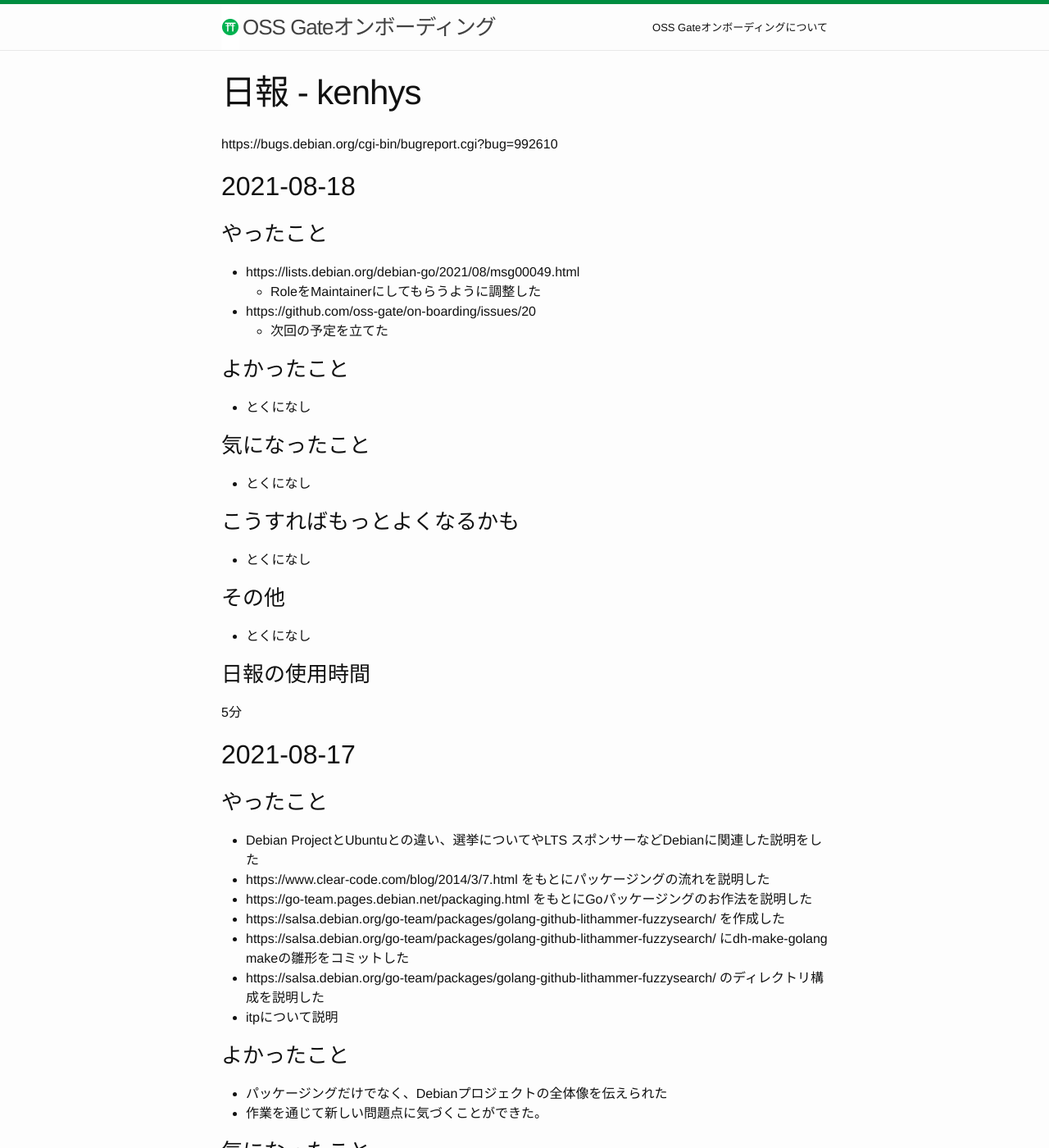
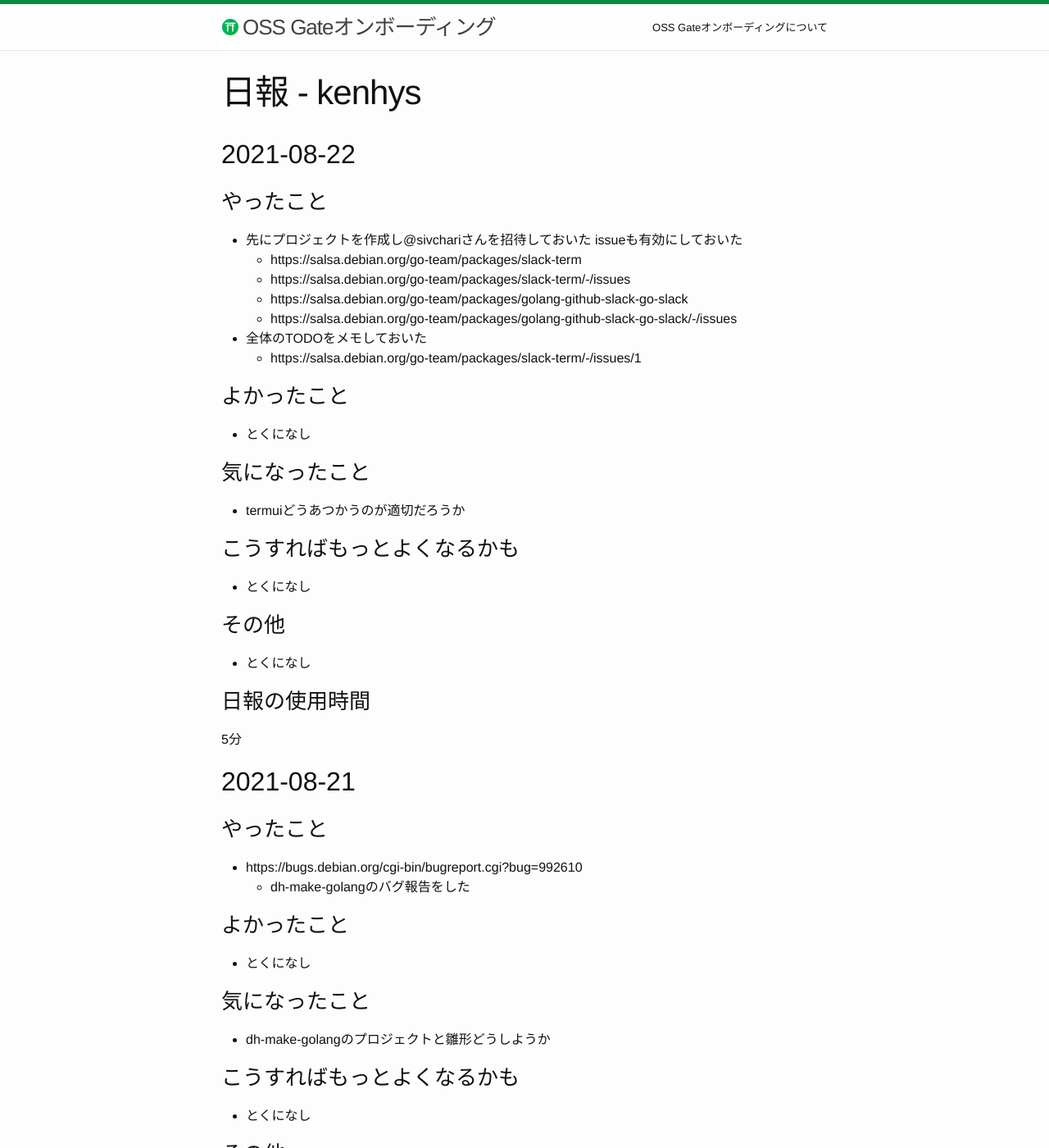
Before and after one commit to oss-gate/on-boarding, a Jekyll site: the page built from proposals/2021-08/kenhys-maintain-debian-packages/daily-report-kenhys.md, in a window 1280 px wide and 1400 px high. Shown: the whole window at 82% size. Built offline with Jekyll 4.4.1, drawn with Linux system fonts in a browser that asks for light colours; Markdown is read by kramdown in place of the engine named in the settings; comment, search, counter and statistics services are not loaded.

Commit message:
2021-08: add 8/21,8/22 activities

```diff
--- a/proposals/2021-08/kenhys-maintain-debian-packages/daily-report-kenhys.md
+++ b/proposals/2021-08/kenhys-maintain-debian-packages/daily-report-kenhys.md
@@ -7,7 +7,64 @@ title: 日報 - kenhys
 
 <!-- 新しい日付を上に書く。つまり、追記するときは上に追記する。 -->
 
-https://bugs.debian.org/cgi-bin/bugreport.cgi?bug=992610
+## 2021-08-22
+
+### やったこと
+
+* 先にプロジェクトを作成し@sivchariさんを招待しておいた issueも有効にしておいた
+  * https://salsa.debian.org/go-team/packages/slack-term
+  * https://salsa.debian.org/go-team/packages/slack-term/-/issues
+  * https://salsa.debian.org/go-team/packages/golang-github-slack-go-slack
+  * https://salsa.debian.org/go-team/packages/golang-github-slack-go-slack/-/issues
+* 全体のTODOをメモしておいた
+  * https://salsa.debian.org/go-team/packages/slack-term/-/issues/1
+
+### よかったこと
+
+  * とくになし
+
+### 気になったこと
+
+  * termuiどうあつかうのが適切だろうか
+
+### こうすればもっとよくなるかも
+
+  * とくになし
+
+### その他
+
+  * とくになし
+
+### 日報の使用時間
+
+5分
+
+## 2021-08-21
+
+### やったこと
+
+* https://bugs.debian.org/cgi-bin/bugreport.cgi?bug=992610
+  * dh-make-golangのバグ報告をした
+
+### よかったこと
+
+  * とくになし
+
+### 気になったこと
+
+  * dh-make-golangのプロジェクトと雛形どうしようか
+
+### こうすればもっとよくなるかも
+
+  * とくになし
+
+### その他
+
+  * とくになし
+
+### 日報の使用時間
+
+5分
 
 ## 2021-08-18
 
```
